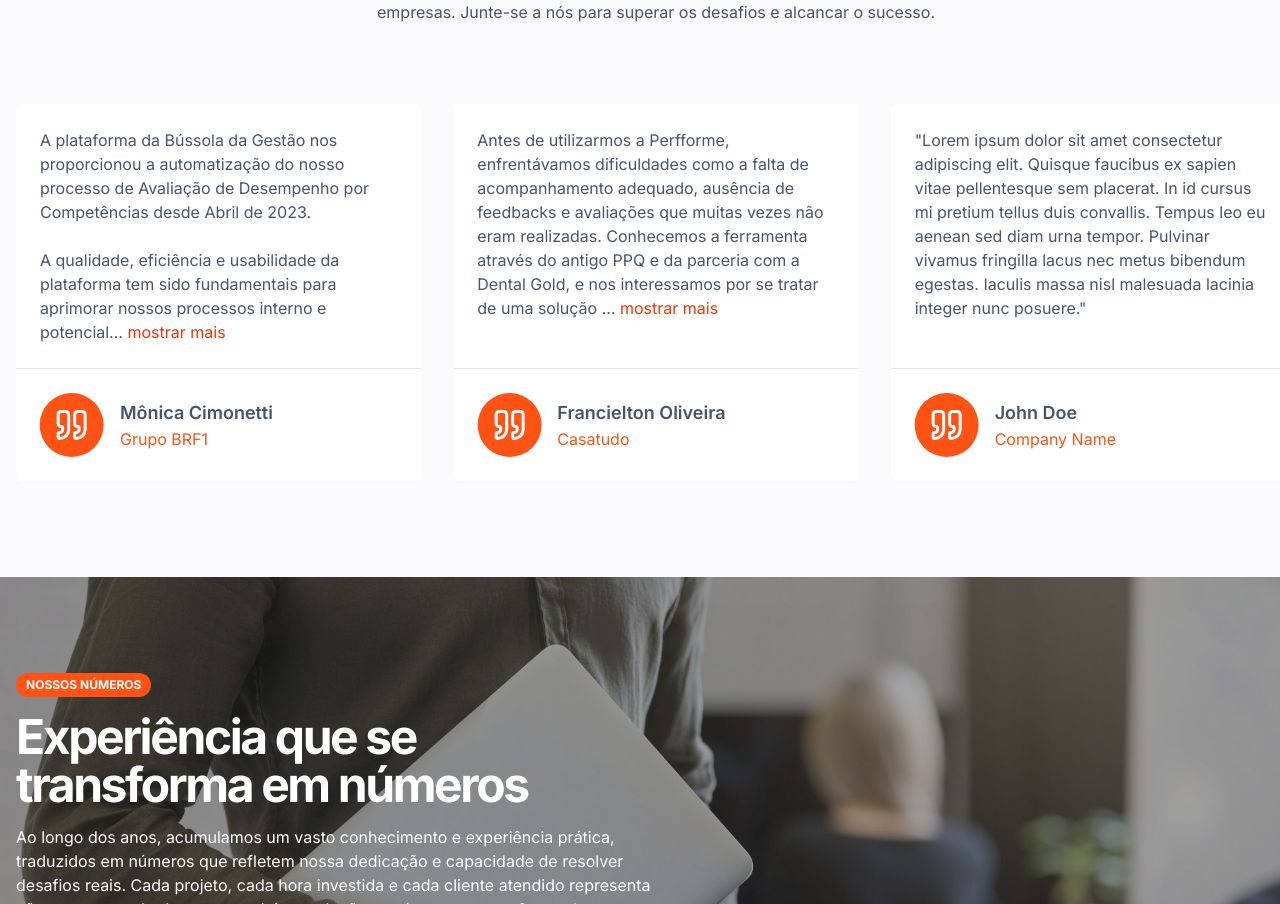
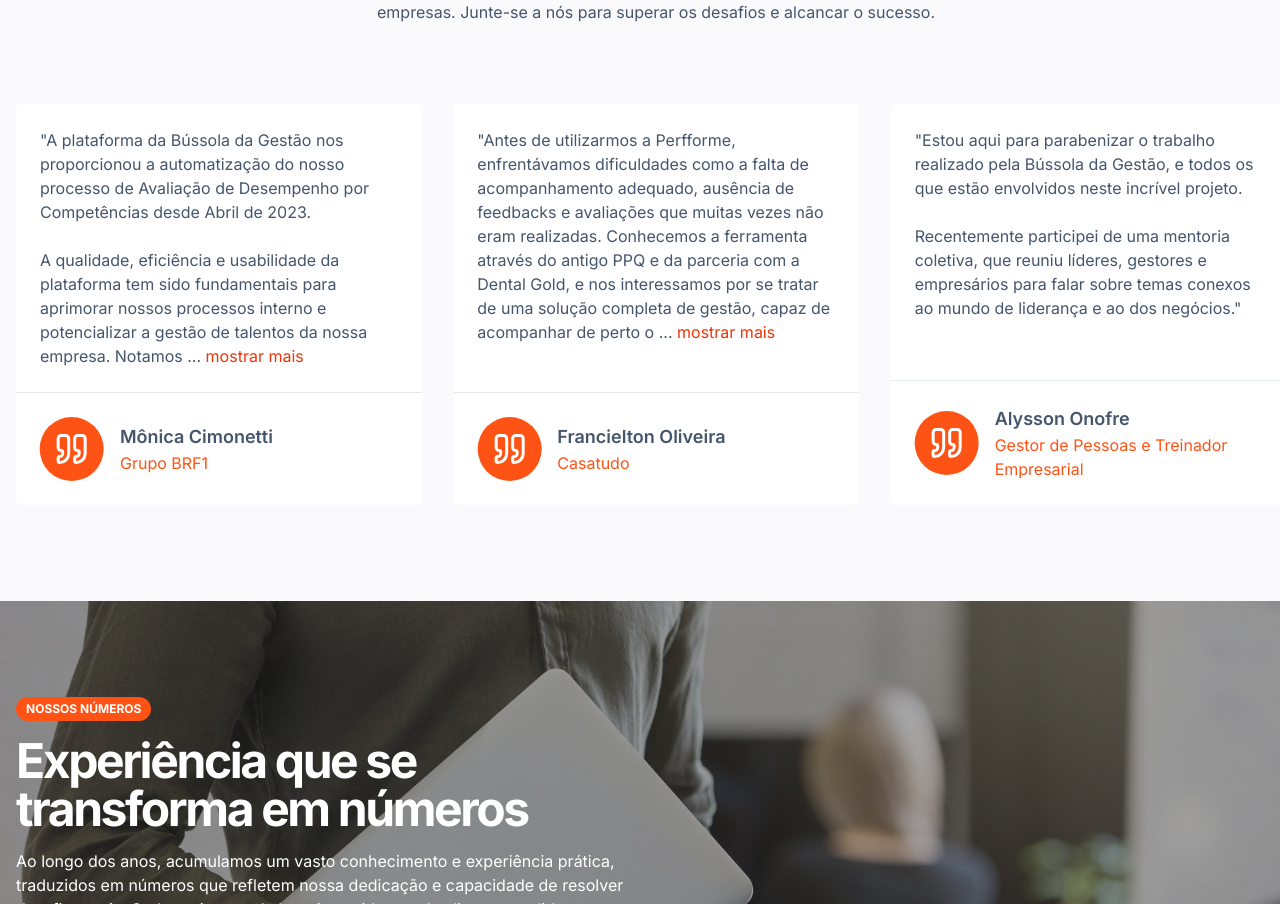
Before and after one commit to carlos3duardo/website-bussoladagestao, a Next.js app: page / in a window 1280 px wide. Shown: the part 5001-5905 px from the top of the page. Built offline with nearby package versions, Linux system fonts and the light colour scheme; no server answers.

Commit message:
feat: atualizando depoimentos

```diff
--- a/src/components/home/Depoimentos.tsx
+++ b/src/components/home/Depoimentos.tsx
@@ -1,7 +1,6 @@
 'use client';
 
 import { Quote } from 'lucide-react';
-import Image from 'next/image';
 import { useEffect, useState } from 'react';
 import { Autoplay } from 'swiper/modules';
 import { Swiper, SwiperSlide } from 'swiper/react';
@@ -25,10 +24,10 @@
   avatarUrl: string;
 };
 
-function Depoimento({ testimonial, author, company, avatarUrl }: ViewProps) {
+function Depoimento({ testimonial, author, company }: ViewProps) {
   const [expandido, setExpandido] = useState(false);
 
-  const limit = 360;
+  const limit = 420;
   const precisaCortar = testimonial.length > limit;
   const textoExibido =
     !expandido && precisaCortar
@@ -66,7 +65,7 @@
             <Quote size={36} />
           </span>
         </figure>
-        <div>
+        <div className="flex-1">
           <strong className="text-lg font-semibold">{author}</strong>
           <br />
           <span className="text-primary-500">{company}</span>
@@ -84,7 +83,7 @@
       [
         {
           id: '4ea6a91e-30fb-4faf-8365-28a4c59cb478',
-          testimonial: `Antes de utilizarmos a Perfforme, enfrentávamos
+          testimonial: `"Antes de utilizarmos a Perfforme, enfrentávamos
             dificuldades como a falta de acompanhamento adequado, ausência
             de feedbacks e avaliações que muitas vezes não eram realizadas.
             Conhecemos a ferramenta através do antigo PPQ e da parceria com
@@ -102,14 +101,14 @@
             Hoje, podemos dizer que evoluímos: antes utilizávamos muito o
             papel para controles manuais e, agora, contamos com uma
             solução digital que se tornou parte essencial do nosso
-            processo de gestão de pessoas.`,
+            processo de gestão de pessoas."`,
           author: 'Francielton Oliveira',
           company: 'Casatudo',
           avatarUrl: '/images/avatars/avatar-01.jpg',
         },
         {
           id: '52230cf8-ba21-4a8a-b459-9c9be563ae30',
-          testimonial: `A plataforma da Bússola da Gestão nos proporcionou a
+          testimonial: `"A plataforma da Bússola da Gestão nos proporcionou a
             automatização do nosso processo de Avaliação de Desempenho
             por Competências desde Abril de 2023.
             <br /><br />
@@ -122,34 +121,38 @@
             <br /><br />
             A dedicação e profissionalismo da equipe de desenvolvimento e
             suporte tem demonstrado até agora são realmente notáveis
-            e estamos muito satisfeitos com a parceira.`,
+            e estamos muito satisfeitos com a parceira."`,
           author: 'Mônica Cimonetti',
           company: 'Grupo BRF1',
           avatarUrl: '/images/avatars/avatar-02.jpg',
         },
         {
           id: '97a96a3e-dee2-4bb2-a6b3-938232d97fdf',
-          testimonial:
-            '"We know a diverse workforce and an inclusive culture matters to our clients. Through philanthropy and employee volunteerism, we support the diverse communities where our employees live."',
-          author: 'John Doe',
-          company: 'Company Name',
+          testimonial: `"Participar das mentorias coletivas está sendo
+            uma experiência extremamente enriquecedora. O mais
+            interessante desse formato é a criação de um ambiente
+            seguro onde todos podemos compartilhar
+            nossas experiências e aprender uns com os outros.
+            Isso cria um clima de confiança, de apoio entre todos
+            os participantes. Eles têm sido muito eficazes em
+            direcionar nossas conversas e feedbacks para um
+            crescimento mais real, mais realista."`,
+          author: 'Antonio Clerton',
+          company: 'Gestor Administrativo',
           avatarUrl: '/images/avatars/avatar-03.jpg',
         },
         {
           id: 'b38c3779-487e-48e3-90aa-ecfe2caebdc2',
-          testimonial:
-            '"Lorem ipsum dolor sit amet consectetur adipiscing elit. Quisque faucibus ex sapien vitae pellentesque sem placerat. In id cursus mi pretium tellus duis convallis. Tempus leo eu aenean sed diam urna tempor. Pulvinar vivamus fringilla lacus nec metus bibendum egestas. Iaculis massa nisl malesuada lacinia integer nunc posuere."',
-          author: 'John Doe',
-          company: 'Company Name',
+          testimonial: `"Estou aqui para parabenizar o trabalho
+            realizado pela Bússola da Gestão, e todos os que
+            estão envolvidos neste incrível projeto.
+            <br /><br />
+            Recentemente participei de uma mentoria coletiva, que reuniu
+            líderes, gestores e empresários para falar sobre temas
+            conexos ao mundo de liderança e ao dos negócios."`,
+          author: 'Alysson Onofre',
+          company: 'Gestor de Pessoas e Treinador Empresarial',
           avatarUrl: '/images/avatars/avatar-04.jpg',
-        },
-        {
-          id: 'b81a19a1-6641-4cbd-9165-072eb7fd2fe4',
-          testimonial:
-            '"Lorem ipsum dolor sit amet consectetur adipiscing elit. Quisque faucibus ex sapien vitae pellentesque sem placerat. In id cursus mi pretium tellus duis convallis. Tempus leo eu aenean sed diam urna tempor. Pulvinar vivamus fringilla lacus nec metus bibendum egestas. Iaculis massa nisl malesuada lacinia integer nunc posuere."',
-          author: 'John Doe',
-          company: 'Company Name',
-          avatarUrl: '/images/avatars/avatar-06.jpg',
         },
       ].toSorted(() => Math.random() - 0.5),
     );
```
